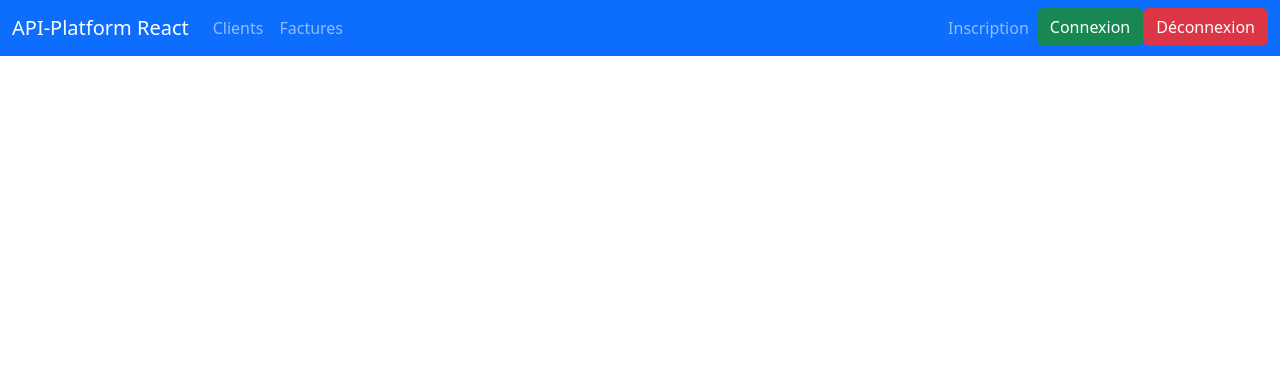
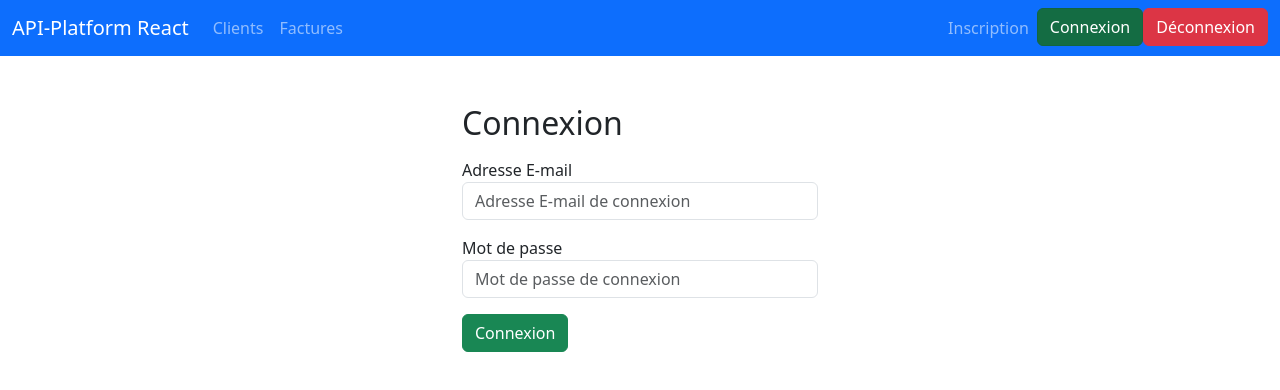
Before and after one commit to webepse/api-react-2026, a React (Create React App) app: page /login in a window 1280 px wide. Shown: the top 390 px of the page. Built offline with nearby package versions, Linux system fonts and the light colour scheme.

Commit message:
Authentification V1

```diff
--- a/package.json
+++ b/package.json
@@ -9,6 +9,7 @@
     "@testing-library/user-event": "^13.5.0",
     "axios": "^1.13.2",
     "bootstrap": "^5.3.8",
+    "jwt-decode": "^4.0.0",
     "moment": "^2.30.1",
     "react": "^19.2.3",
     "react-dom": "^19.2.3",
--- a/src/App.js
+++ b/src/App.js
@@ -5,6 +5,7 @@ import HomePage from './pages/HomePage';
 import CustomersPage from "./pages/CustomersPage";
 import CustomerPageWithPagination from "./pages/CustomerPageWithPagination";
 import InvoicesPage from "./pages/InvoicesPage";
+import LoginPage from "./pages/LoginPage";
 
 function App() {
   return (
@@ -17,6 +18,7 @@ function App() {
                     <Route path="/customers" element={<CustomersPage />} />
                     <Route path="/customerspage" element={<CustomerPageWithPagination />} />
                     <Route path="/invoices" element={<InvoicesPage />} />
+                    <Route path="/login" element={<LoginPage />} />
                 </Routes>
             </main>
         </Router>
--- a/src/components/Navbar.jsx
+++ b/src/components/Navbar.jsx
@@ -23,10 +23,10 @@ const Navbar = (props) => {
                             <a href="#" className="nav-link">Inscription</a>
                         </li>
                         <li className="nav-item">
-                            <a href="#" className="btn btn-success">Connexion</a>
+                            <NavLink to="/login" className="btn btn-success">Connexion</NavLink>
                         </li>
                         <li className="nav-item">
-                            <a href="#" className="btn btn-danger">Déconnexion</a>
+                            <button className="btn btn-danger">Déconnexion</button>
                         </li>
                     </ul>
                 </div>
--- /dev/null
+++ b/src/pages/LoginPage.jsx
@@ -0,0 +1,102 @@
+import {useState} from 'react'
+import authAPI from '../services/authAPI'
+
+const LoginPage = () => {
+
+    const [credentials, setCredentials] = useState({
+        username: "",
+        password: ""
+    })
+    const [error, setError] = useState("")
+
+
+    const handleSubmit = async (event) => {
+        event.preventDefault()
+        try{
+            await authAPI.authenticate(credentials)
+            setError()
+        }catch(error){
+            setError("Aucun compte ne possède cette adresse e-mail ou les informations ne correspondent pas")
+        }
+    }
+
+
+
+    const handleChange = (event) => {
+        const value = event.currentTarget.value
+        const name = event.currentTarget.name
+
+        setCredentials(credentials => ({...credentials, [name]: value}))
+        /*
+            // si name est "username" alors
+            //  setCredentials(credentials => ({...credentials, [name]: value}))
+            //  setCredentials(credentials => ({...credentials, username: value}))
+            // credentials = {username: "valeur du champ"}
+
+            crediatials = {
+                username: "valeur du champ",
+                password: ""
+            }
+
+
+         */
+
+        // setCredentials({...credentials, name: value})
+        /*
+            crediatials = {
+                username: "",
+                password: "",
+                name: "valeur du champ"
+            }
+
+
+         */
+    }
+
+    return (
+        <>
+            <div className="row">
+                <div className="col-sm-4 offset-sm-4">
+                    <h2>Connexion</h2>
+                    <form onSubmit={handleSubmit}>
+                        <div className="form-group my-3">
+                            <label htmlFor="username">Adresse E-mail</label>
+                            <input
+                                type="text"
+                                value={credentials.username}
+                                onChange={handleChange}
+                                name="username"
+                                placeholder="Adresse E-mail de connexion"
+                                className={"form-control" + (error && " is-invalid")}
+                            />
+                            {/* gestion de l'erreur */}
+                            {error && (
+                                <p className="invalid-feedback">{error}</p>
+                            )}
+                        </div>
+                        <div className="form-group my-3">
+                            <label htmlFor="password">Mot de passe</label>
+                            <input
+                                type="password"
+                                value={credentials.password}
+                                onChange={handleChange}
+                                name="password"
+                                placeholder="Mot de passe de connexion"
+                                className={"form-control" + (error && " is-invalid")}
+                            />
+                            {/* gestion de l'erreur */}
+                            {error && (
+                                <p className="invalid-feedback">{error}</p>
+                            )}
+                        </div>
+                        <div className="form-group my-3">
+                            <button className="btn btn-success">Connexion</button>
+                        </div>
+                    </form>
+                </div>
+            </div>
+        </>
+    )
+}
+
+export default LoginPage;
--- /dev/null
+++ b/src/services/authAPI.jsx
@@ -0,0 +1,41 @@
+import Axios from "axios";
+import {jwtDecode} from "jwt-decode";
+
+function authenticate(credentials){
+    return Axios
+            .post("http://127.0.0.1:8000/api/login_check", credentials)
+            .then(response => response.data.token)
+            .then(token => {
+                // mettre le token dans le localStorage
+                window.localStorage.setItem("authToken", token)
+                // ajouter le token à mes headers de requête
+                Axios.defaults.headers["Authorization"] = `Bearer ${token}`
+                return true
+            })
+}
+
+function logout() {
+    window.localStorage.removeItem("authToken")
+    //Axios.defaults.headers["Authorization"] = null
+    delete Axios.defaults.headers["Authorization"]
+}
+
+function setup() {
+    // vérifier s'il y a un token
+    const token = window.localStorage.getItem("authToken")
+    if(token)
+    {
+        const jwtData = jwtDecode(token)
+        // millisecondes vs secondes
+        if((jwtData.exp * 1000) > new Date().getTime())
+        {
+            Axios.defaults.headers["Authorization"] = `Bearer ${token}`
+        }
+    }
+}
+
+export default {
+    authenticate: authenticate,
+    logout: logout,
+    setup: setup
+}
```
Also changed, not shown: 1 other file (tests, documents, lock files or other folders).
